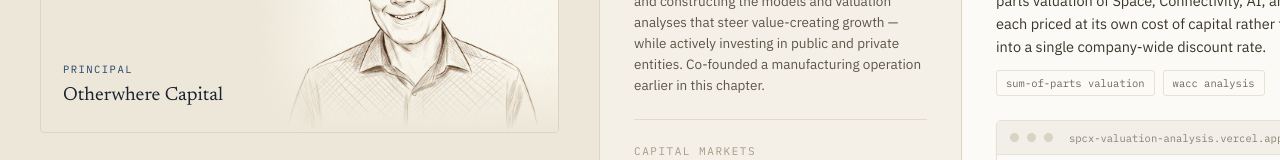
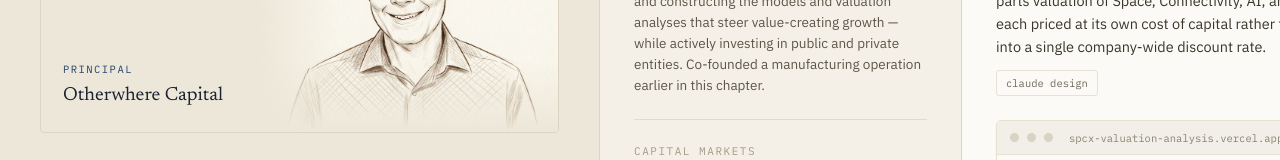
Before and after one commit to mcspiritdaniel/danmcspirit.com, an Astro site: page / in a window 1280 px wide. Shown: the part 318-478 px from the top of the page. Built offline with nearby package versions, Linux system fonts and the light colour scheme; Astro itself is replaced by a stand-in of ours.

Commit message:
Update SPCX project tags to single 'claude design' tag
- Replace 'sum-of-parts valuation' and 'wacc analysis' tags
- Simplified to 'claude design'

Co-Authored-By: Claude Haiku 4.5 <noreply@anthropic.com>

```diff
--- a/src/pages/index.astro
+++ b/src/pages/index.astro
@@ -210,8 +210,7 @@ import MainLayout from '../layouts/MainLayout.astro';
               SpaceX is more than one business, and each carries its own risk. This presentation introduces a sum-of-the-parts valuation of Space, Connectivity, AI, and Expansion, each priced at its own cost of capital rather than blended into a single company-wide discount rate.
             </p>
             <div style="display: flex; gap: 8px; flex-wrap: wrap;">
-              <span class="tag">sum-of-parts valuation</span>
-              <span class="tag">wacc analysis</span>
+              <span class="tag">claude design</span>
             </div>
           </div>
           <div style="flex: 1 1 350px; min-width: 300px;">
```
Also changed, not shown: .claude/settings.local.json.
